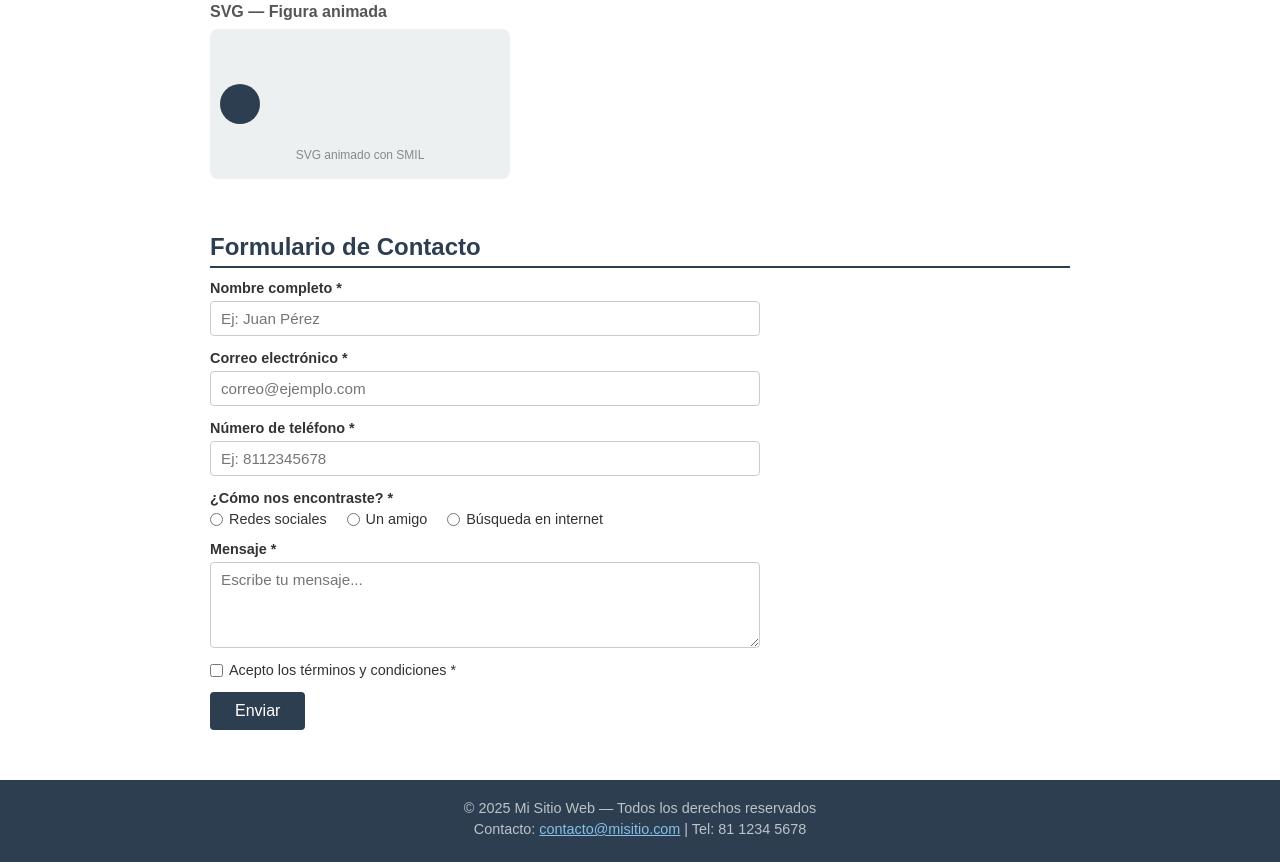
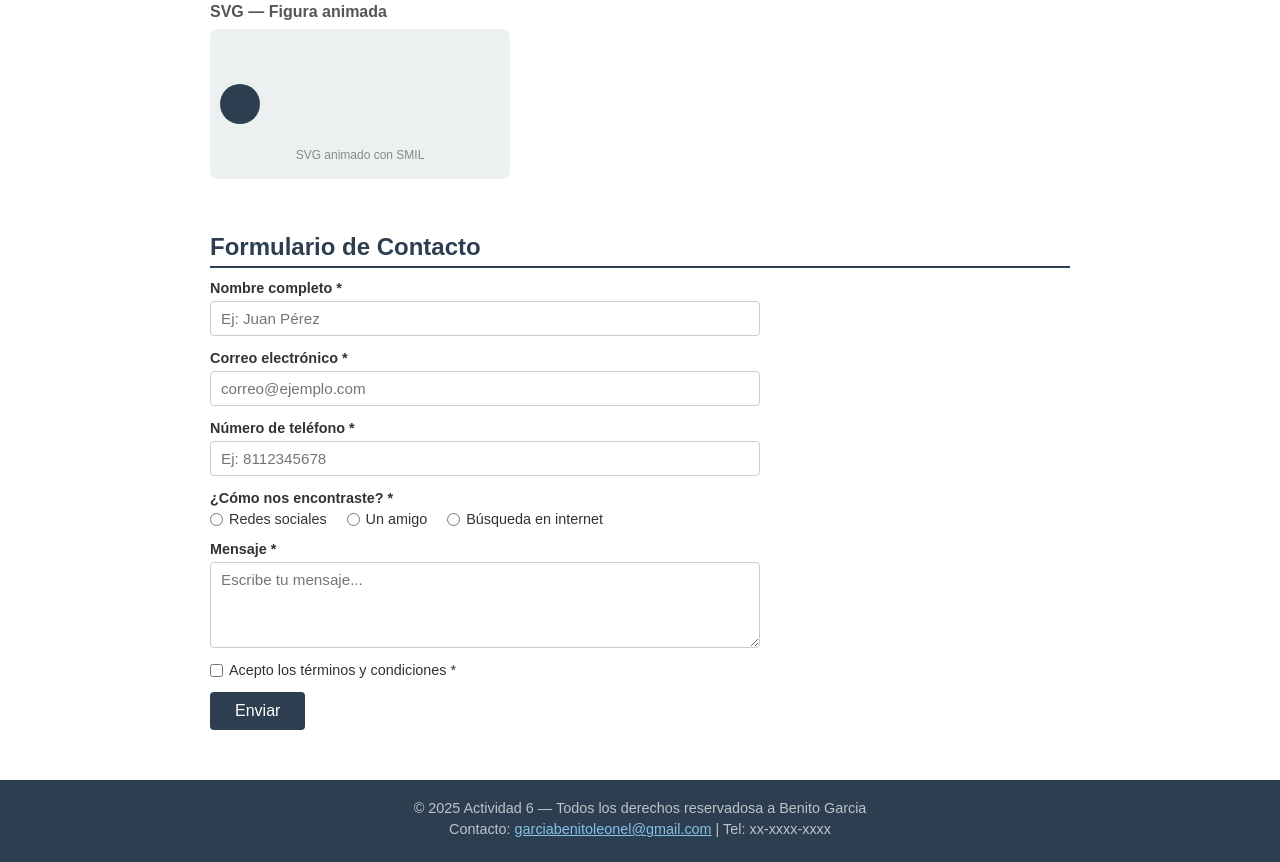
Before and after one commit to bengamer2005/Actividad6_Dise-oInteractivo, a plain HTML site: page index.html in a window 1280 px wide. Shown: the part 1257-2119 px from the top of the page. Drawn offline with Linux system fonts and the light colour scheme.

Commit message:
modificaciones al html

```diff
--- a/index.html
+++ b/index.html
@@ -157,8 +157,8 @@
 
 <!-- footer -->
 <footer>
-    <p>© 2025 Mi Sitio Web — Todos los derechos reservados</p>
-    <p>Contacto: <a href="mailto:contacto@misitio.com">contacto@misitio.com</a> | Tel: 81 1234 5678</p>
+    <p>© 2025 Actividad 6 — Todos los derechos reservadosa a Benito Garcia</p>
+    <p>Contacto: <a href="mailto:contacto@misitio.com">garciabenitoleonel@gmail.com</a> | Tel: xx-xxxx-xxxx</p>
 </footer>
 
 <script src="script.js"></script>
```
